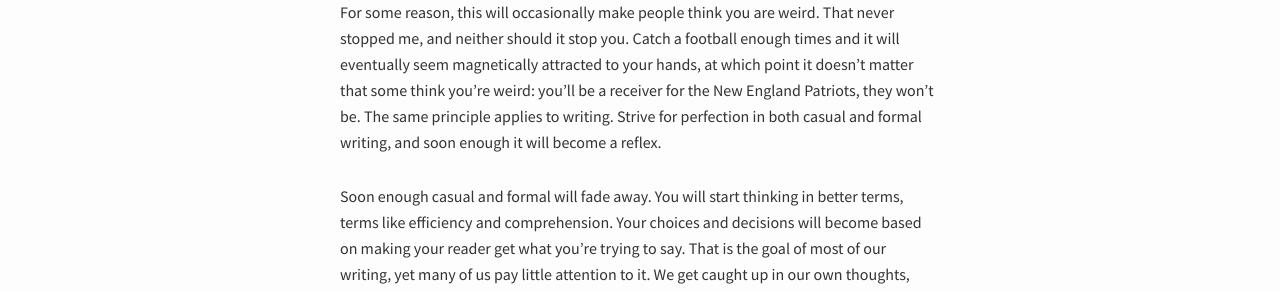
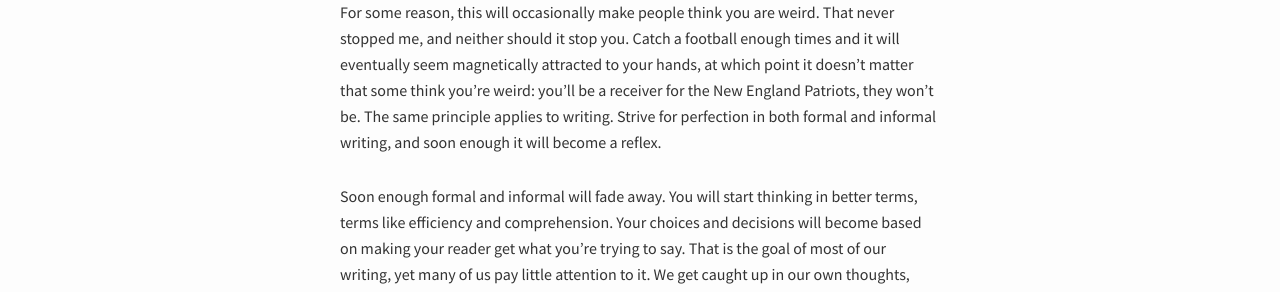
Before and after one commit to dnordstrom/mrnordstrom.com, a Jekyll site: the page built from _posts/2013-01-13-the-value-of-being-a-human-typewriter.markdown, in a window 1280 px wide and 900 px high, scrolled down 333 px. Shown: the part 258-550 px from the top of the window. Built offline with Jekyll 4.4.1, drawn with Linux system fonts in a browser that asks for light colours; nearby versions of some CDN libraries; Markdown is read by kramdown in place of the engine named in the settings; comment, search, counter and statistics services are not loaded; some of the changed text lies outside the part shown.

```diff
--- a/_posts/2013-01-13-the-value-of-being-a-human-typewriter.markdown
+++ b/_posts/2013-01-13-the-value-of-being-a-human-typewriter.markdown
@@ -10,9 +10,9 @@
 
 She didn't mean that my writing was sterile or boring, or at least I hope she didn't. She meant that I used capital letters at the beginning of sentences, that I tried to put a comma where it was supposed to be, and that I used em-dashes and semi-colons religiously (I always have). She meant that, as a young Swede caught up in a global web, I was constantly striving to perfect my writing. Formal or informal, in Swedish or in English---none of it mattered, and it still doesn't.
 
-For some reason, this will occasionally make people think you are weird. That never stopped me, and neither should it stop you. Catch a football enough times and it will eventually seem magnetically attracted to your hands, at which point it doesn't matter that some think you're weird: you'll be a receiver for the New England Patriots, they won't be. The same principle applies to writing. Strive for perfection in both casual and formal writing, and soon enough it will become a reflex.
+For some reason, this will occasionally make people think you are weird. That never stopped me, and neither should it stop you. Catch a football enough times and it will eventually seem magnetically attracted to your hands, at which point it doesn't matter that some think you're weird: you'll be a receiver for the New England Patriots, they won't be. The same principle applies to writing. Strive for perfection in both formal and informal writing, and soon enough it will become a reflex.
 
-Soon enough casual and formal will fade away. You will start thinking in better terms, terms like efficiency and comprehension. Your choices and decisions will become based on making your reader get what you're trying to say. That is the goal of most of our writing, yet many of us pay little attention to it. We get caught up in our own thoughts, forgetting that our readers are not as familiar with them as we are.
+Soon enough formal and informal will fade away. You will start thinking in better terms, terms like efficiency and comprehension. Your choices and decisions will become based on making your reader get what you're trying to say. That is the goal of most of our writing, yet many of us pay little attention to it. We get caught up in our own thoughts, forgetting that our readers are not as familiar with them as we are.
 
 <figure class="quotation">
 <blockquote><p>What we want is writing that fits the occasion and the readership---and whether it's "formal" or "informal" by any individual's definition should not be a concern.</p></blockquote>
```
